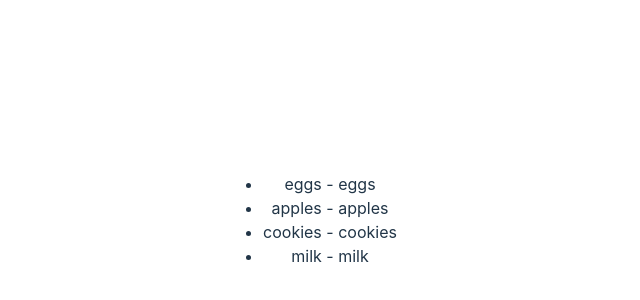
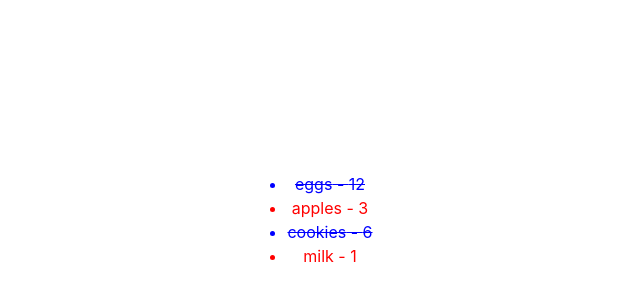
Before and after one commit to katerynaavetisyan/first-react-app, a React (Vite) app: page / in a window 1280 px wide. Shown: the part 180-480 px from the top of the page, without its empty margins (330-970 px from the left). Built offline with nearby package versions, Linux system fonts and the light colour scheme.

Commit message:
function ShoppingListItem

```diff
--- a/src/ShoppingList.jsx
+++ b/src/ShoppingList.jsx
@@ -8,7 +8,7 @@ function ShopingList({ items }) {
                 <ShoppingListItem
                     key={i.id}
                     item={i.item}
-                    quantity={i.item}
+                    quantity={i.quantity}
                     completed={i.completed}
                 />
 
--- a/src/ShoppingListItem.jsx
+++ b/src/ShoppingListItem.jsx
@@ -1,6 +1,10 @@
 function ShoppingListItem({ item, quantity, completed }) {
+    const styles = {
+        color: completed ? "blue" : "red",
+        textDecoration: completed ? "line-through" : "none"
+    }
     return (
-        <li>
+        <li style={styles}>
             {item} - {quantity}
         </li>
     )
```
